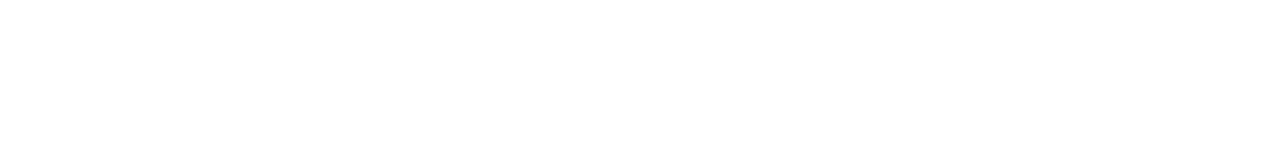
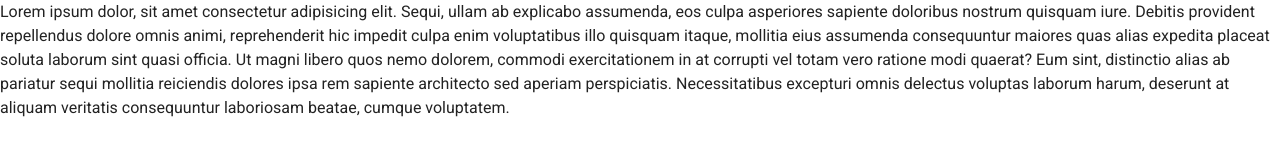
Before and after one commit to davrsirius/dvr-washing-machine-following, a plain HTML site: page index.html in a window 1280 px wide. Drawn offline with Linux system fonts and the light colour scheme.

```diff
--- a/css/styles.css
+++ b/css/styles.css
@@ -10,13 +10,17 @@ html {
   box-sizing: inherit;
 }
 
+:root {
+  --body-font: 'Roboto', sans-serif
+}
+
 body {
   display: flex;
   flex-direction: column;
   height: 100%;
   margin: 0;
   padding: 0;
-  font-family: Arial, sans-serif;
+  font-family: var(--body-font);
   font-size: 16px;
   line-height: 1.5;
   background-color: #fff;
--- a/index.html
+++ b/index.html
@@ -1,5 +1,6 @@
 <!DOCTYPE html>
 <html lang="en">
+
 <head>
   <meta charset="UTF-8">
   <meta http-equiv="X-UA-Compatible" content="IE=edge">
@@ -9,11 +10,16 @@
   <!-- Styles -->
   <link rel="stylesheet" href="css/normalize.css">
   <link rel="stylesheet" href="css/styles.css">
+  <!-- Fonts -->
+  <link rel="preconnect" href="https://fonts.googleapis.com">
+  <link rel="preconnect" href="https://fonts.gstatic.com" crossorigin>
+  <link href="https://fonts.googleapis.com/css2?family=Roboto:wght@400;500;700&display=swap" rel="stylesheet">
+</head>
 
-</head>
 <body>
-
+  <div>Lorem ipsum dolor, sit amet consectetur adipisicing elit. Sequi, ullam ab explicabo assumenda, eos culpa asperiores sapiente doloribus nostrum quisquam iure. Debitis provident repellendus dolore omnis animi, reprehenderit hic impedit culpa enim voluptatibus illo quisquam itaque, mollitia eius assumenda consequuntur maiores quas alias expedita placeat soluta laborum sint quasi officia. Ut magni libero quos nemo dolorem, commodi exercitationem in at corrupti vel totam vero ratione modi quaerat? Eum sint, distinctio alias ab pariatur sequi mollitia reiciendis dolores ipsa rem sapiente architecto sed aperiam perspiciatis. Necessitatibus excepturi omnis delectus voluptas laborum harum, deserunt at aliquam veritatis consequuntur laboriosam beatae, cumque voluptatem.</div>
 
   <script src="js/main.js"></script>
 </body>
+
 </html>
```
